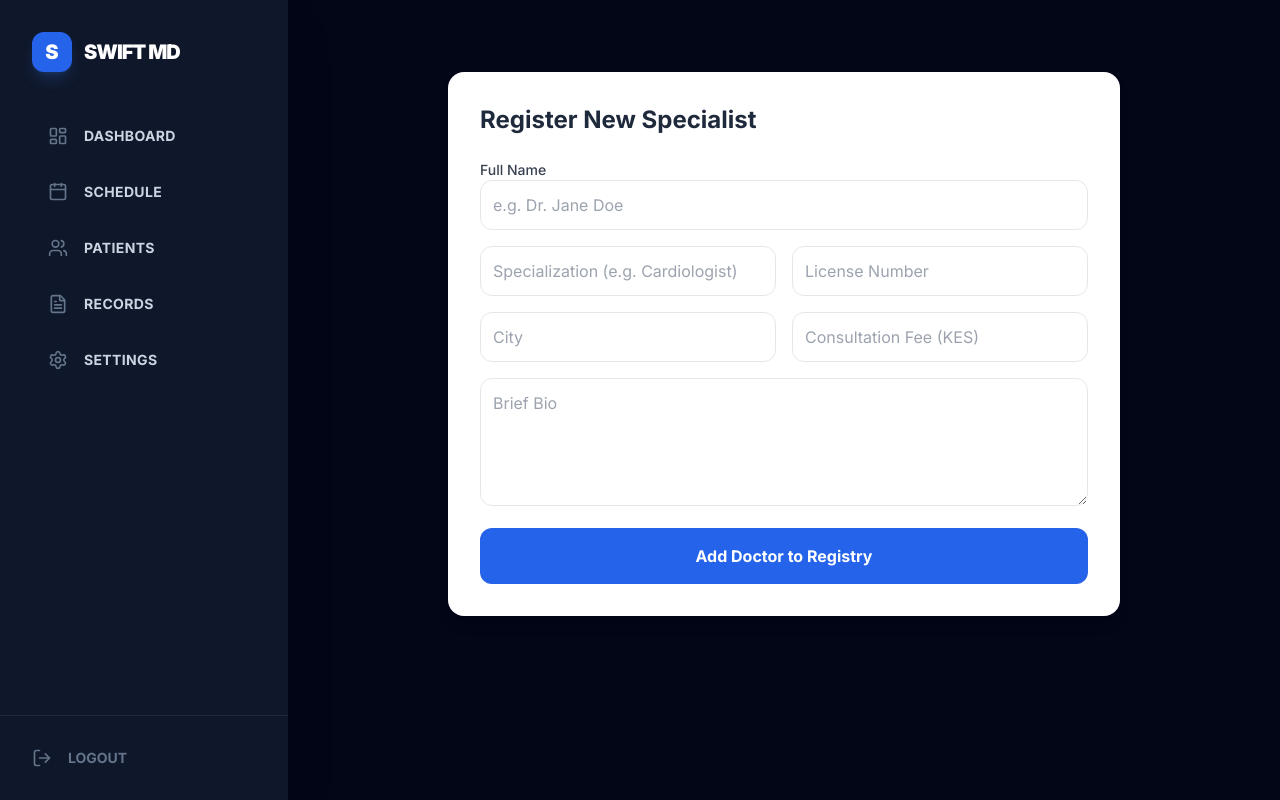
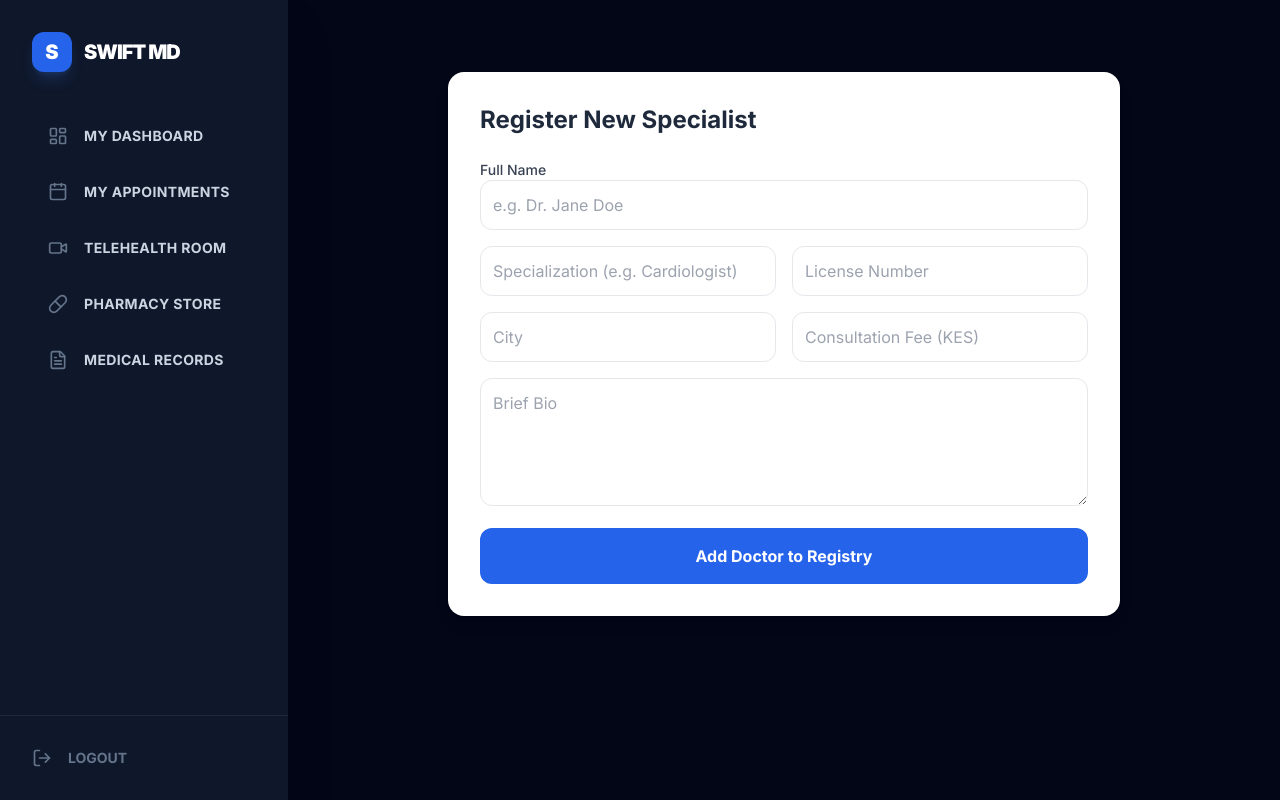
Before and after one commit to mugwe88-ops/MedicareAI, a Next.js app in the folder frontend/: page /dashboard/add-doctor in a window 1280 px wide. Built offline with nearby package versions, Linux system fonts and the light colour scheme.

Commit message:
update patient sidebar

```diff
--- a/frontend/app/components/Sidebar.tsx
+++ b/frontend/app/components/Sidebar.tsx
@@ -1,22 +1,52 @@
 "use client";
+
+import { useEffect, useState } from "react";
 import Link from "next/link";
 import { usePathname } from "next/navigation";
-import { LayoutDashboard, Calendar, Users, FileText, Settings, LogOut } from "lucide-react";
+import { LayoutDashboard, Calendar, Users, FileText, Settings, LogOut, Video, Pill } from "lucide-react";
 
 export default function Sidebar() {
   const pathname = usePathname();
+  const [role, setRole] = useState<string>("patient");
 
-  const menuItems = [
-    { name: "Dashboard", href: "/dashboard", icon: LayoutDashboard },
+  // Read the active authenticated user role from local storage dynamically
+  useEffect(() => {
+    const storedUser = localStorage.getItem("user");
+    if (storedUser) {
+      try {
+        const parsedUser = JSON.parse(storedUser);
+        if (parsedUser.role) {
+          setRole(parsedUser.role.toLowerCase());
+        }
+      } catch (err) {
+        console.error("Error parsing user role context in sidebar:", err);
+      }
+    }
+  }, []);
+
+  // Define clean navigation workflows for both roles
+  const doctorMenuItems = [
+    { name: "Dashboard", href: "/doctors/dashboard", icon: LayoutDashboard },
     { name: "Schedule", href: "/dashboard/appointments", icon: Calendar },
     { name: "Patients", href: "/dashboard/patients", icon: Users },
-    { name: "Records", href: "/data", icon: FileText }, // Fixed route to match app/data folder structure
+    { name: "Records", href: "/data", icon: FileText },
     { name: "Settings", href: "/dashboard/settings", icon: Settings },
   ];
 
+  const patientMenuItems = [
+    { name: "My Dashboard", href: "/dashboard", icon: LayoutDashboard },
+    { name: "My Appointments", href: "/dashboard/appointments", icon: Calendar },
+    { name: "Telehealth Room", href: "/telehealth", icon: Video },
+    { name: "Pharmacy Store", href: "/medicines", icon: Pill },
+    { name: "Medical Records", href: "/data", icon: FileText },
+  ];
+
+  // Pick the correct menu array based on the authenticated role
+  const menuItems = role === "doctor" ? doctorMenuItems : patientMenuItems;
+
   const handleLogout = () => {
     localStorage.clear();
-    window.location.href = "/"; // Redirects to landing page seamlessly
+    window.location.href = "/";
   };
 
   return (
```
